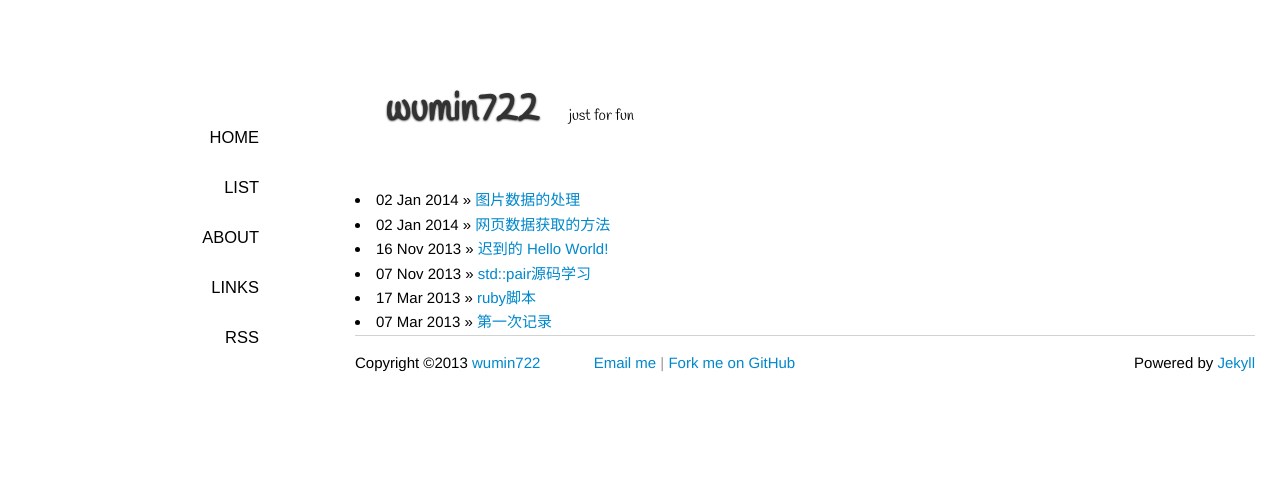
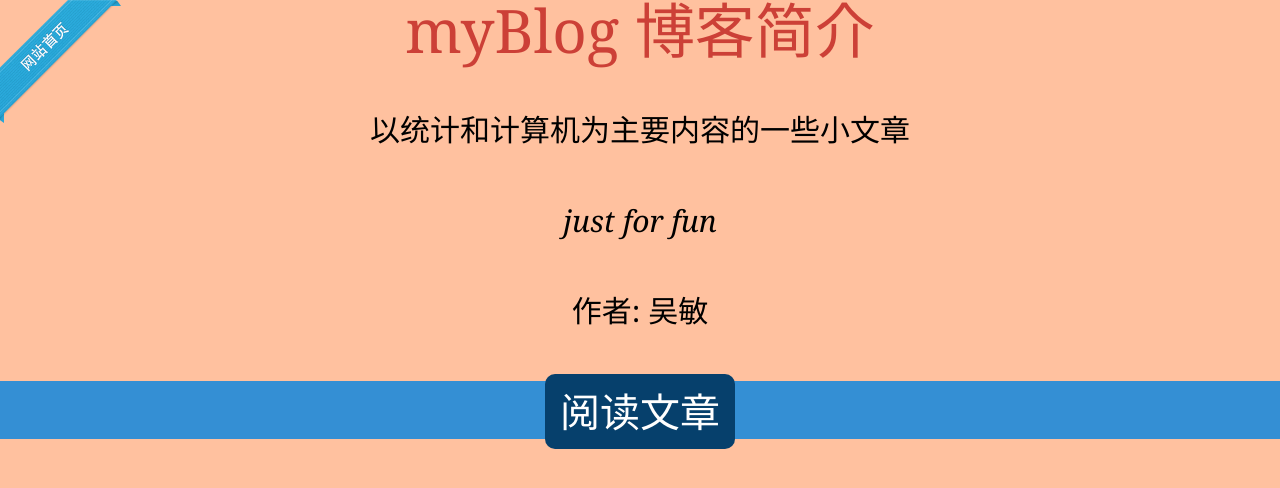
Before and after one commit to wumin722/wumin722.github.com, a Jekyll site: the page index.html, which Jekyll copies as it is, in a window 1280 px wide. Shown: the top 488 px of the page. Built offline with Jekyll 4.4.1, drawn with Linux system fonts in a browser that asks for light colours; Markdown is read by kramdown in place of the engine named in the settings.

Commit message:
change index

```diff
--- a/_layouts/default.html
+++ b/_layouts/default.html
@@ -10,10 +10,20 @@
 	</head>
 	<body>
 
+<!-- return back to home page-->
+
+<div id="site-navbar" style="position: absolute; top: -4px; left: -3px; border: 0; z-index: 2000;padding:0;margin:0;"><a href="/" title="返回首页" style="background:none;"><img src="/images/return-back.png" style="padding:0;margin:0;border:0; -webkit-box-shadow: none;-moz-box-shadow: none;box-shadow: none;"></a></div>
+
+
+
+
+
+
+
 	<div id="container">
 		<nav class="nav">
-				<span><a href="/">Home</a></span>
-				<span><a href="/archive.html">List</a></span>
+				<span><a href="/list.html">LIST</a></span>
+				<span><a href="/archive.html">Category</a></span>
 				<span><a href="/about.html">About</a><span>
 				<span><a href="/links.html">Links</a></span>
 				<span><a href="/atom.xml">RSS</a></span>
--- a/_layouts/post.html
+++ b/_layouts/post.html
@@ -20,9 +20,7 @@ layout: default
 
 	{{ content }}
 
-	<div class="eof"><b>---------------------------------------------- the end ----------------------------------------------</b></div>
-
-	<hr />
+	<br />
 	<div class="page fix">
 		{%if page.previous%}
 		<span class="prev"><a href="{{page.previous.url}}">←《{{page.previous.title}}》</a></span>
--- /dev/null
+++ b/css/index.css
@@ -0,0 +1,52 @@
+body {
+	background-color: #ffc19f;
+	font-family: Georgia, Times New Roman, Times, serif;
+	font-size: 30px;
+	text-align: center;
+    margin: 0;
+    padding: 0;
+}
+
+h1 {
+	font-size: 60px;
+	font-weight: normal;
+	margin: 0;
+    font-family: 'Chelsea Market', Georgia, serif;
+    color: #cc4037;
+	line-height: 1;
+}
+
+h2 {
+	font-size: 70px;
+	font-weight: normal;
+	margin: 0;
+	color: #FFB000;
+    font-family: 'Chelsea Market', Georgia, serif;
+	text-transform: lowercase;
+}
+
+h3 {
+	font-size: 40px;
+	font-weight: normal;
+	margin: 0;
+    margin-top: 40px;
+	text-transform: lowercase;
+}
+
+p {
+	width: 960px;
+	margin: 40px auto;
+	color: #000;
+    line-height: 200%;
+}
+
+i {
+	font-style: italic;
+}
+
+/* block 文字块 */
+.read-more { background-color: #348fd4; }
+.read-more h2 { color: #06406c; }
+.read-more h2 a { background: none; padding: 0; font-size: normal; }
+.read-more a { color: #FFF; font-size: 40px; font-weight: normal;font-style: normal; background-color: #06406c; padding: 10px 15px; border-radius: 10px; text-decoration: none; }
+.read-more a:hover { text-decoration: underline; }
--- a/index.html
+++ b/index.html
@@ -1,7 +1,30 @@
----
-layout: index
----
+<!DOCTYPE html>
+<html>
 
-{% for post in site.posts %}
-  <li><span>{{ post.date | date_to_string }}</span> &raquo; <a href="{{ post.url }}">{{ post.title }}</a></li>
-{% endfor %}
+	<head>
+		<meta charset="utf-8" />
+		<title>{{ page.title }}</title>
+		<link rel="stylesheet" href="/css/index.css" />
+		<link rel="stylesheet" href="/css/pygments_native.css" />
+		<link rel="stylesheet" href="http://fonts.googleapis.com/css?family=Handlee">
+	</head>
+	<body>
+
+<!-- return back to home page-->
+
+<div id="site-navbar" style="position: absolute; top: -4px; left: -3px; border: 0; z-index: 2000;padding:0;margin:0;"><a href="/" title="返回首页" style="background:none;"><img src="/images/return-back.png" style="padding:0;margin:0;border:0; -webkit-box-shadow: none;-moz-box-shadow: none;box-shadow: none;"></a></div>
+
+
+
+	<div id="index">
+		<h1>myBlog 博客简介 </h1>
+		<p>以统计和计算机为主要内容的一些小文章</p>
+		<i> just for fun </i>
+		<p>作者: 吴敏</p>
+	</div>
+
+	<div class="read-more">
+		<a ref="/list.html"> 阅读文章 </a>
+	</div>
+	</body>
+</html>
```
Also changed, not shown: _posts/2014-01-02-image.md (+1 -1 lines), list.html (added, +7 -0 lines), css/main.css (line endings or trailing spaces).
